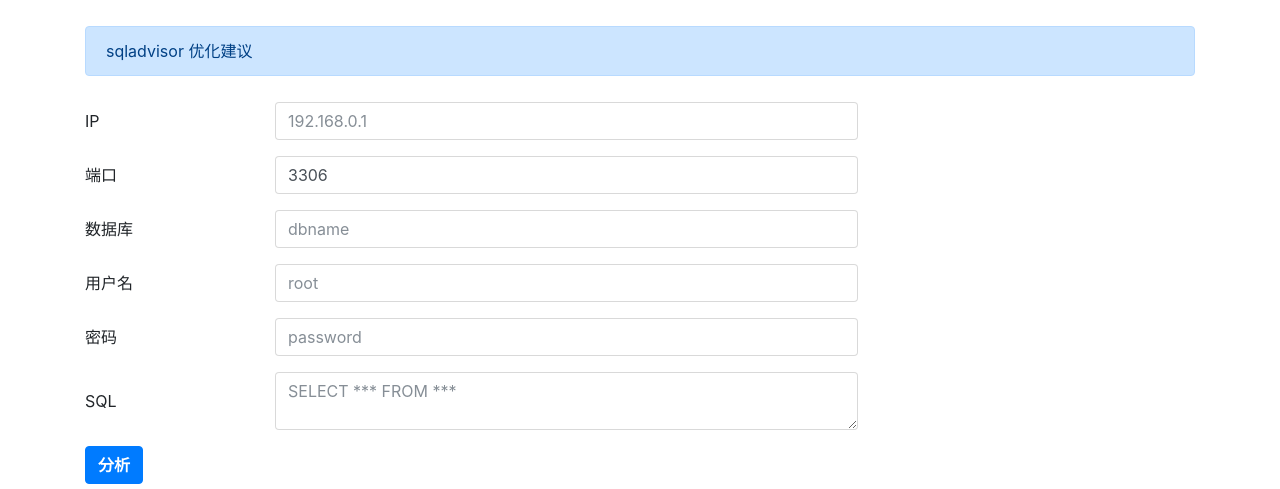
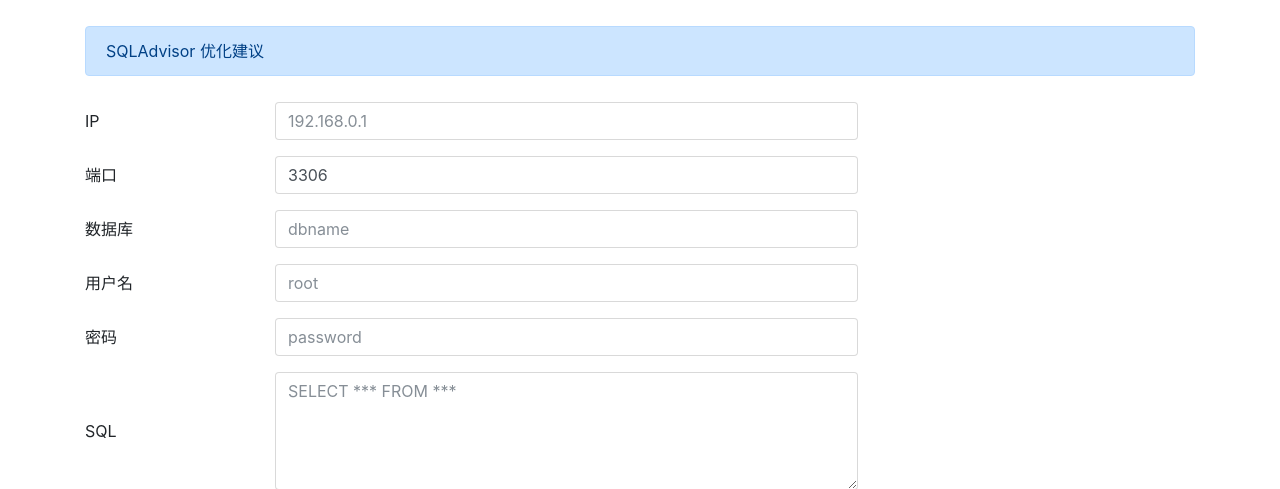
Before and after one commit to yubinhong/sqladvisor_web, a Django app: page / in a window 1280 px wide. Shown: the part 56-545 px from the top of the page. Run offline with Django 3.2, Linux system fonts and the light colour scheme; some libraries are stand-ins or nearby versions.

Commit message:
【调试】modal

```diff
--- a/templates/index.html
+++ b/templates/index.html
@@ -21,7 +21,7 @@
 <div class="container">
     <div class="alert-wrapper">
         <div class="alert alert-primary" role="alert">
-            sqladvisor 优化建议
+            SQLAdvisor 优化建议
         </div>
     </div>
     <div class="filter-wrapper">
@@ -71,7 +71,7 @@
                 <div class="col-sm-2">SQL</div>
                 <div class="col-sm-10 row">
                     <div class="col-8">
-                        <textarea class="form-control" name="sql" value="" placeholder="SELECT *** FROM ***"></textarea>
+                        <textarea class="form-control" rows="5" name="sql" value="" placeholder="SELECT *** FROM ***"></textarea>
                     </div>
                 </div>
             </div>
```
